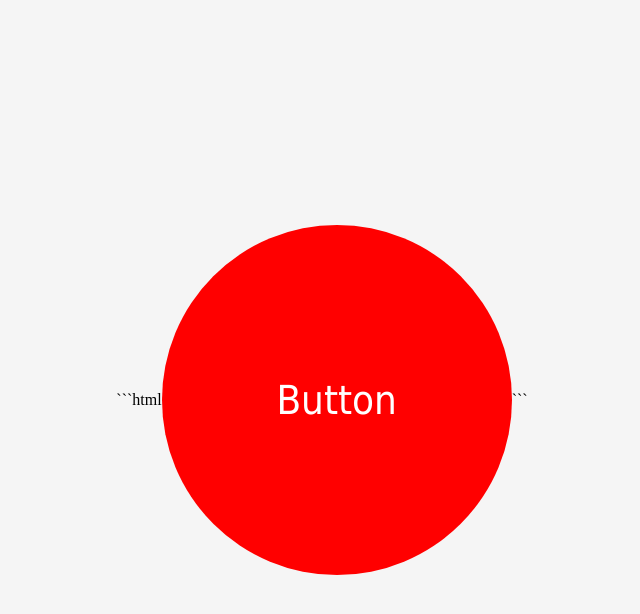
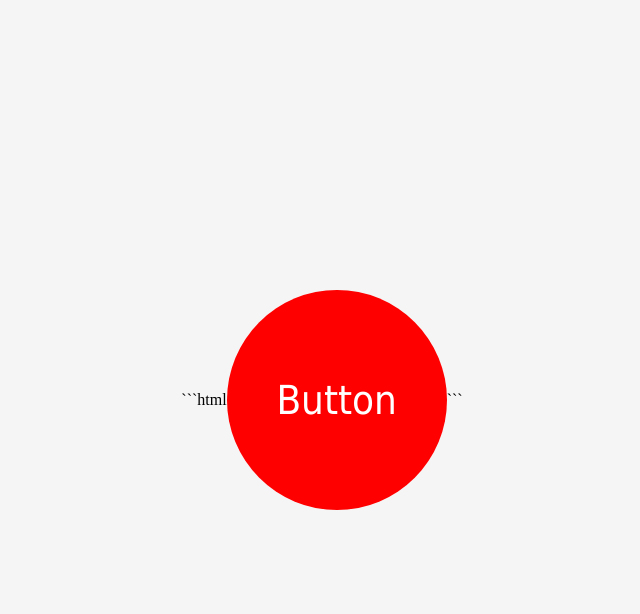
Before and after one commit to pseyfollahi/birthday-button-online, a Flask app: page / in a window 1280 px wide. Shown: the top 614 px of the page, without its empty margins (318-958 px from the left). Run offline with Flask 3, Linux system fonts and the light colour scheme; parts of the project's set-up code (start-up, migrations or seed data) failed here and were passed over; some libraries are stand-ins or nearby versions.

Commit message:
Fix button size

```diff
--- a/templates/index.html
+++ b/templates/index.html
@@ -23,8 +23,8 @@
         }
 
         #sendButton {
-            width: 350px;
-            height: 350px;
+            width: 220px;
+            height: 220px;
 
             border: none;
             border-radius: 50%;
@@ -71,20 +71,23 @@
                 console.log("Socket is not connected");
 
                 alert("اتصال به سرور برقرار نیست.");
-
             }
-
         });
 
         socket.on("connect", function () {
 
-            console.log("Connected to server:", socket.id);
+            console.log(
+                "Connected to server:",
+                socket.id
+            );
 
         });
 
         socket.on("disconnect", function () {
 
-            console.log("Disconnected from server");
+            console.log(
+                "Disconnected from server"
+            );
 
         });
     </script>
```
